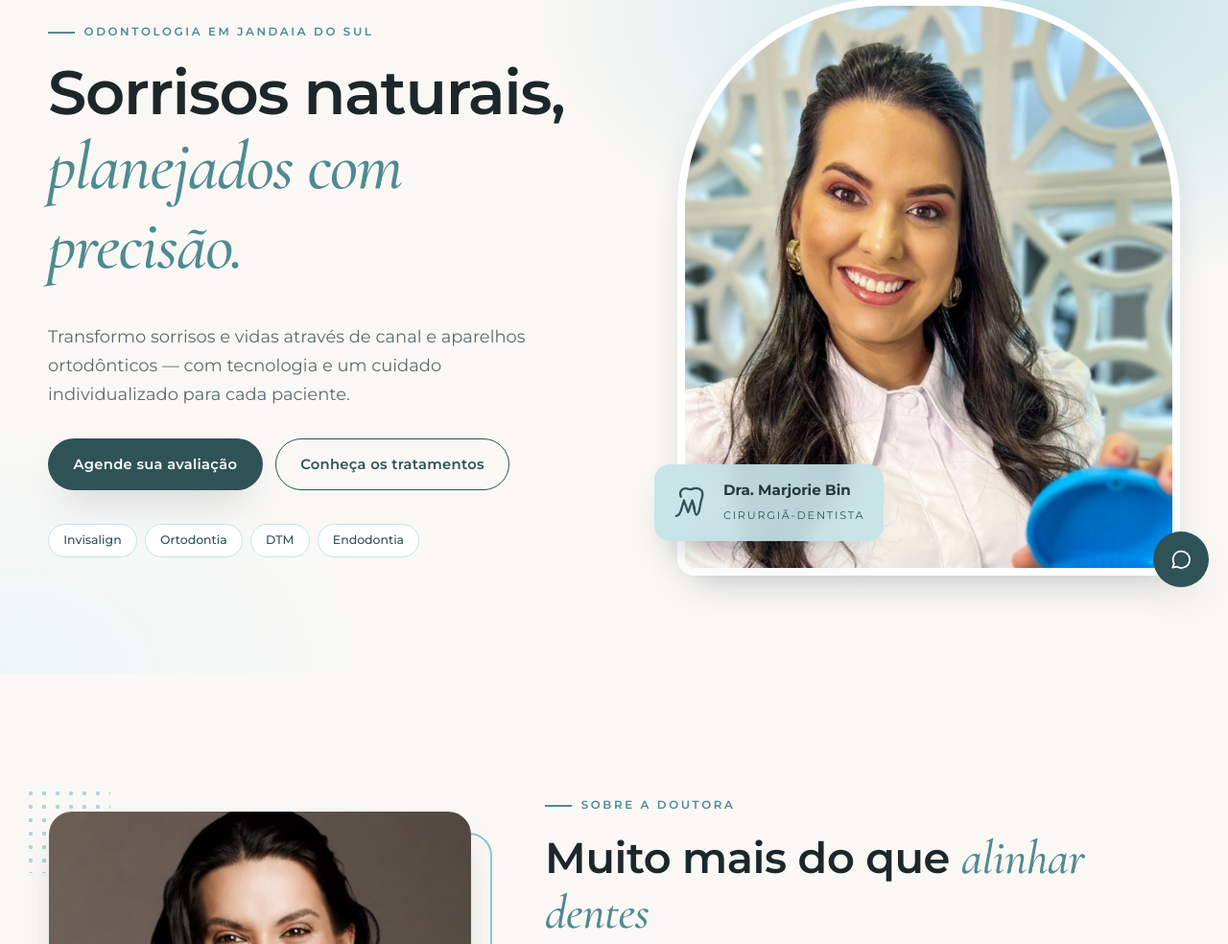
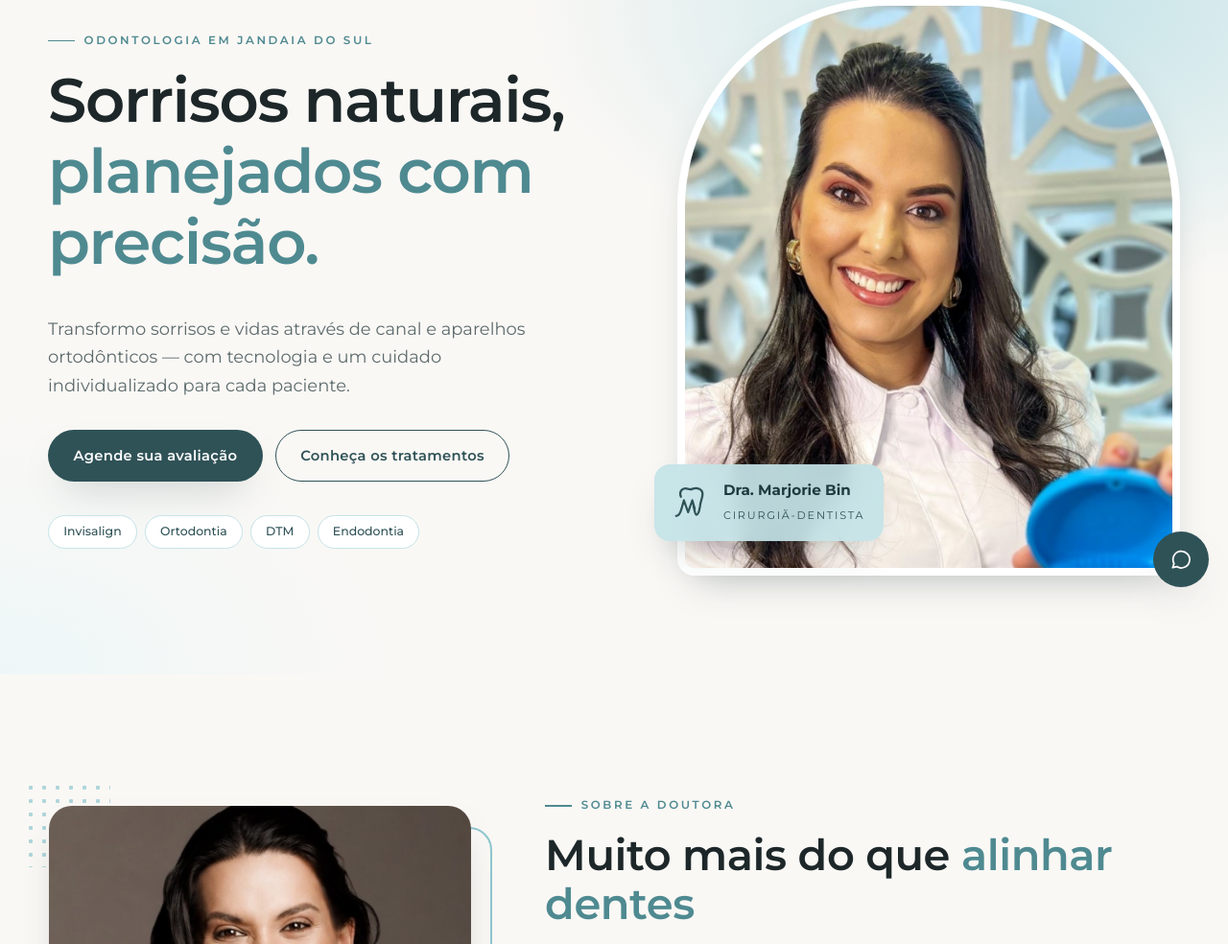
Before and after one commit to devorasistemas-pixel/repositorio, a plain HTML site: page index.html in a window 1280 px wide. Shown: the part 168-1152 px from the top of the page at 96% size. Drawn offline with nearby package versions, Linux system fonts and the light colour scheme.

Commit message:
Títulos com fonte normal, sem itálico decorativo
Co-Authored-By: Claude Opus 5.5 <noreply@anthropic.com>
Claude-Session: https://claude.ai/code/session_01A2FoQgf6fwVhpBdfXrDgEx

```diff
--- a/index.html
+++ b/index.html
@@ -7,7 +7,7 @@
   <meta name="description" content="Dra. Marjorie Bin – Ortodontia, Invisalign, Ortopedia funcional dos maxilares, Endodontia, DTM, Prótese Dentária e Reabilitação Oral em Jandaia do Sul.">
   <link rel="preconnect" href="https://fonts.googleapis.com">
   <link rel="preconnect" href="https://fonts.gstatic.com" crossorigin>
-  <link href="https://fonts.googleapis.com/css2?family=Cormorant+Garamond:ital,wght@0,500;0,600;1,500&family=Montserrat:wght@300;400;500;600;700&display=swap" rel="stylesheet">
+  <link href="https://fonts.googleapis.com/css2?family=Montserrat:wght@300;400;500;600;700&display=swap" rel="stylesheet">
   <link rel="stylesheet" href="styles.css">
   <link rel="icon" href="assets/logo.svg" type="image/svg+xml">
 </head>
--- a/styles.css
+++ b/styles.css
@@ -30,7 +30,7 @@ img { max-width: 100%; display: block; }
 a { color: inherit; text-decoration: none; }
 h1, h2, h3 { line-height: 1.15; margin: 0 0 .6em; }
 p { margin: 0 0 1em; }
-em { font-family: var(--serif); font-style: italic; font-weight: 500; color: var(--teal-600); }
+em { font-style: normal; font-weight: inherit; color: var(--teal-600); }
 
 .container { width: min(1180px, 100% - 32px); margin-inline: auto; }
 
@@ -100,7 +100,7 @@ em { font-family: var(--serif); font-style: italic; font-weight: 500; color: var
 }
 .eyebrow::before { content: ""; width: 28px; height: 1.5px; background: var(--teal-600); }
 .section-title { font-size: clamp(1.9rem, 4vw, 2.8rem); font-weight: 600; letter-spacing: -.01em; }
-.section-title em { font-size: 1.12em; }
+.section-title em { font-size: 1em; }
 .section-head { text-align: center; max-width: 640px; margin: 0 auto clamp(40px, 6vw, 64px); }
 .section-head .eyebrow::before { display: none; }
 .section-head p { color: var(--muted); }
@@ -117,7 +117,7 @@ em { font-family: var(--serif); font-style: italic; font-weight: 500; color: var
 }
 .hero-grid { display: grid; grid-template-columns: 1.05fr .95fr; gap: clamp(32px, 6vw, 80px); align-items: center; }
 .hero h1 { font-size: clamp(2.3rem, 5.4vw, 4rem); font-weight: 600; letter-spacing: -.02em; }
-.hero h1 em { display: block; font-size: 1.12em; }
+.hero h1 em { display: block; }
 .lead { font-size: clamp(1rem, 1.4vw, 1.12rem); color: var(--muted); max-width: 520px; }
 .hero-actions { display: flex; flex-wrap: wrap; gap: .8rem; margin: 2rem 0 2.2rem; }
 .hero-tags { display: flex; flex-wrap: wrap; gap: .5rem; list-style: none; padding: 0; margin: 0; }
@@ -229,7 +229,7 @@ em { font-family: var(--serif); font-style: italic; font-weight: 500; color: var
   transition: background .3s;
 }
 .feature:hover { background: rgba(255,255,255,.08); }
-.feature-num { font-family: var(--serif); font-size: 2.6rem; color: var(--teal-400); line-height: 1; display: block; margin-bottom: 1rem; }
+.feature-num { font-weight: 600; font-size: 2.2rem; color: var(--teal-400); line-height: 1; display: block; margin-bottom: 1rem; }
 .feature h3 { font-size: 1.1rem; color: var(--white); font-weight: 600; }
 .feature p { font-size: .92rem; color: #b8cfd2; margin: 0; }
 
```
